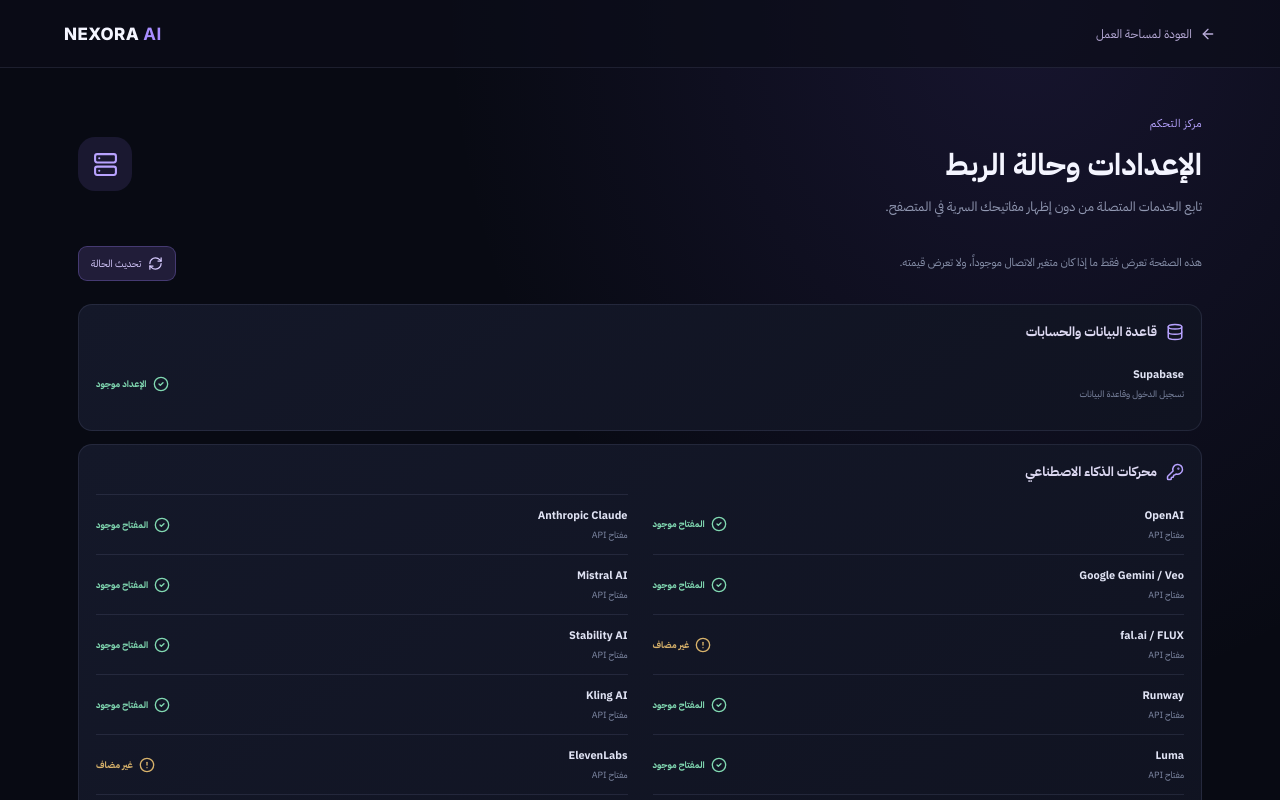
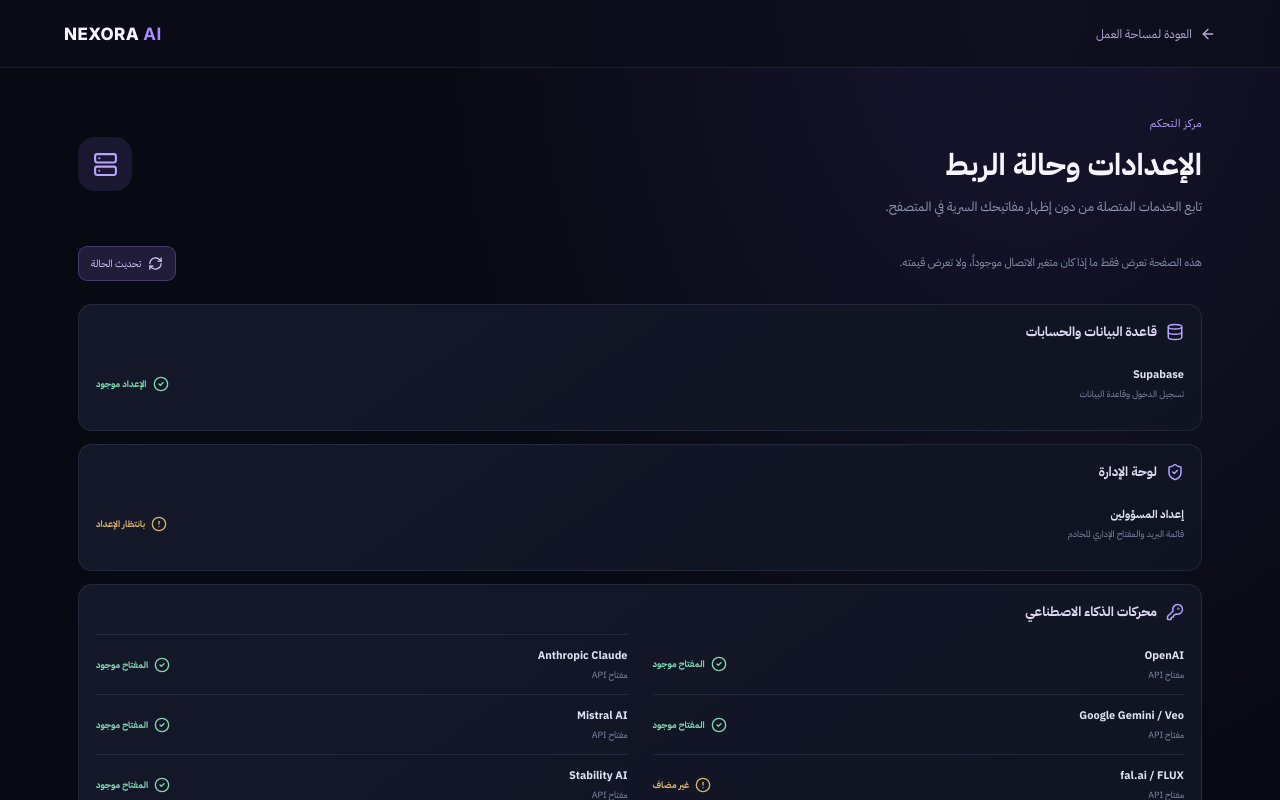
Before and after one commit to samaradelomran-spec/NEXORA-AI, a Next.js app: page /settings in a window 1280 px wide. Shown: the top 800 px of the page. Built offline with nearby package versions, Linux system fonts and the light colour scheme; no server answers.

Commit message:
Show admin configuration status

```diff
--- a/app/components/settings-page.tsx
+++ b/app/components/settings-page.tsx
@@ -2,9 +2,9 @@
 
 import { useEffect, useState } from "react";
 import Link from "next/link";
-import { ArrowLeft, CheckCircle2, CircleAlert, CreditCard, Database, KeyRound, RefreshCw, Server } from "lucide-react";
+import { ArrowLeft, CheckCircle2, CircleAlert, CreditCard, Database, KeyRound, RefreshCw, Server, ShieldCheck } from "lucide-react";
 
-type Status = { database: boolean; providers: { id: string; name: string; configured: boolean }[]; payments: { stripe: boolean }; checkedAt: string };
+type Status = { database: boolean; admin: boolean; providers: { id: string; name: string; configured: boolean }[]; payments: { stripe: boolean }; checkedAt: string };
 
 export default function SettingsPage() {
   const [status, setStatus] = useState<Status | null>(null);
@@ -33,6 +33,7 @@ export default function SettingsPage() {
       {error && <p className="project-message">{error}</p>}
       {loading && !status ? <p className="project-empty">جارٍ فحص إعدادات الخدمات...</p> : status && <>
         <section className="settings-section"><h2><Database size={18} /> قاعدة البيانات والحسابات</h2><div className="settings-row"><div><b>Supabase</b><span>تسجيل الدخول وقاعدة البيانات</span></div><strong className={status.database ? "settings-ok" : "settings-pending"}><StatusIcon ok={status.database} />{status.database ? "الإعداد موجود" : "بانتظار الإعداد"}</strong></div></section>
+        <section className="settings-section"><h2><ShieldCheck size={18} /> لوحة الإدارة</h2><div className="settings-row"><div><b>إعداد المسؤولين</b><span>قائمة البريد والمفتاح الإداري للخادم</span></div><strong className={status.admin ? "settings-ok" : "settings-pending"}><StatusIcon ok={status.admin} />{status.admin ? "الإعداد موجود" : "بانتظار الإعداد"}</strong></div></section>
         <section className="settings-section"><h2><KeyRound size={18} /> محركات الذكاء الاصطناعي</h2><div className="settings-status-grid">{status.providers.map((provider) => <div className="settings-row" key={provider.id}><div><b>{provider.name}</b><span>مفتاح API</span></div><strong className={provider.configured ? "settings-ok" : "settings-pending"}><StatusIcon ok={provider.configured} />{provider.configured ? "المفتاح موجود" : "غير مضاف"}</strong></div>)}</div></section>
         <section className="settings-section"><h2><CreditCard size={18} /> الدفع والاشتراكات</h2><div className="settings-row"><div><b>Stripe</b><span>معالجة الاشتراكات والدفعات</span></div><strong className={status.payments.stripe ? "settings-ok" : "settings-pending"}><StatusIcon ok={status.payments.stripe} />{status.payments.stripe ? "المفاتيح موجودة" : "غير مربوط"}</strong></div><p className="settings-note">وجود المفاتيح وحده لا يعني أن الدفع جاهز؛ يلزم إعداد المنتجات والأسعار والـ webhook واختبار عملية دفع تجريبية.</p></section>
         <p className="settings-checked">آخر فحص: {new Date(status.checkedAt).toLocaleString("ar")}</p>
```
